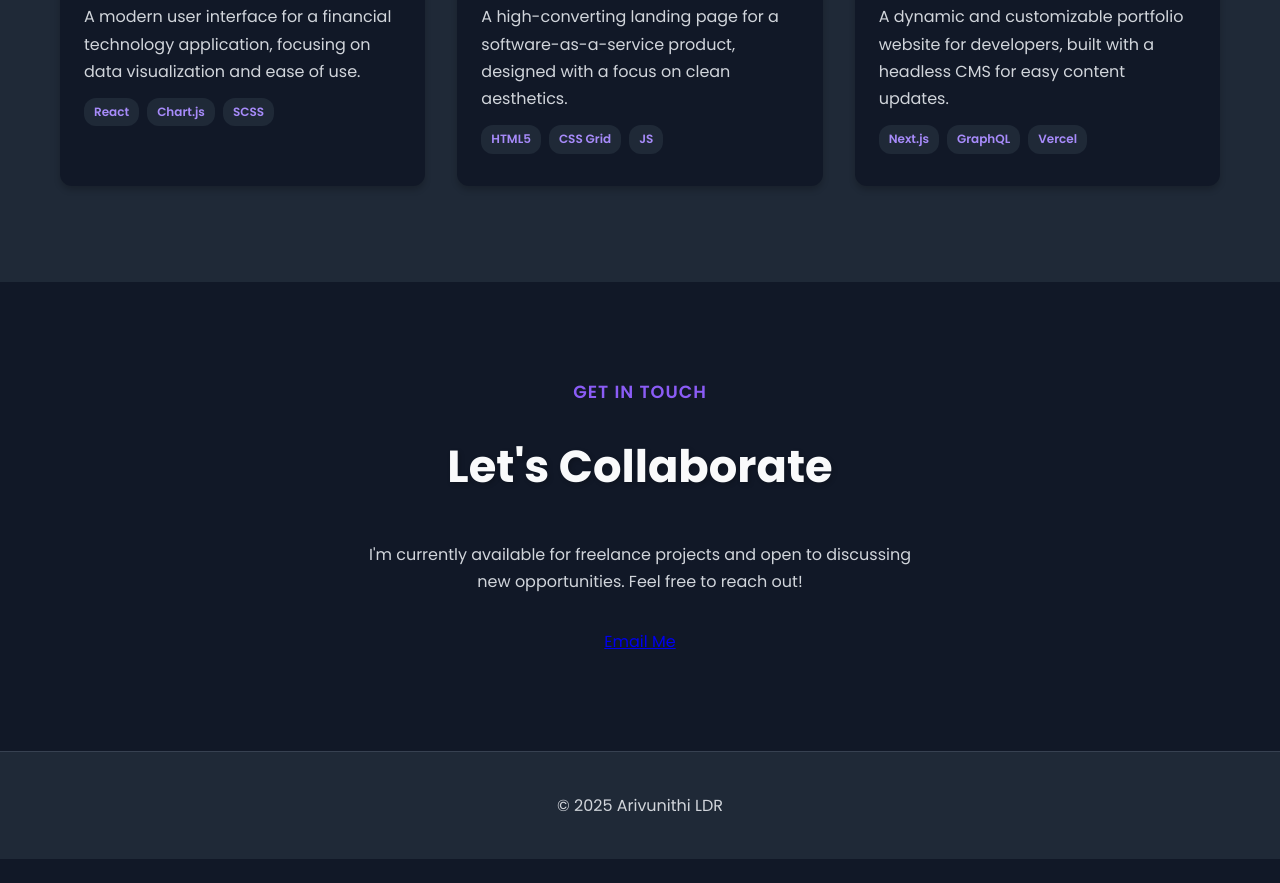
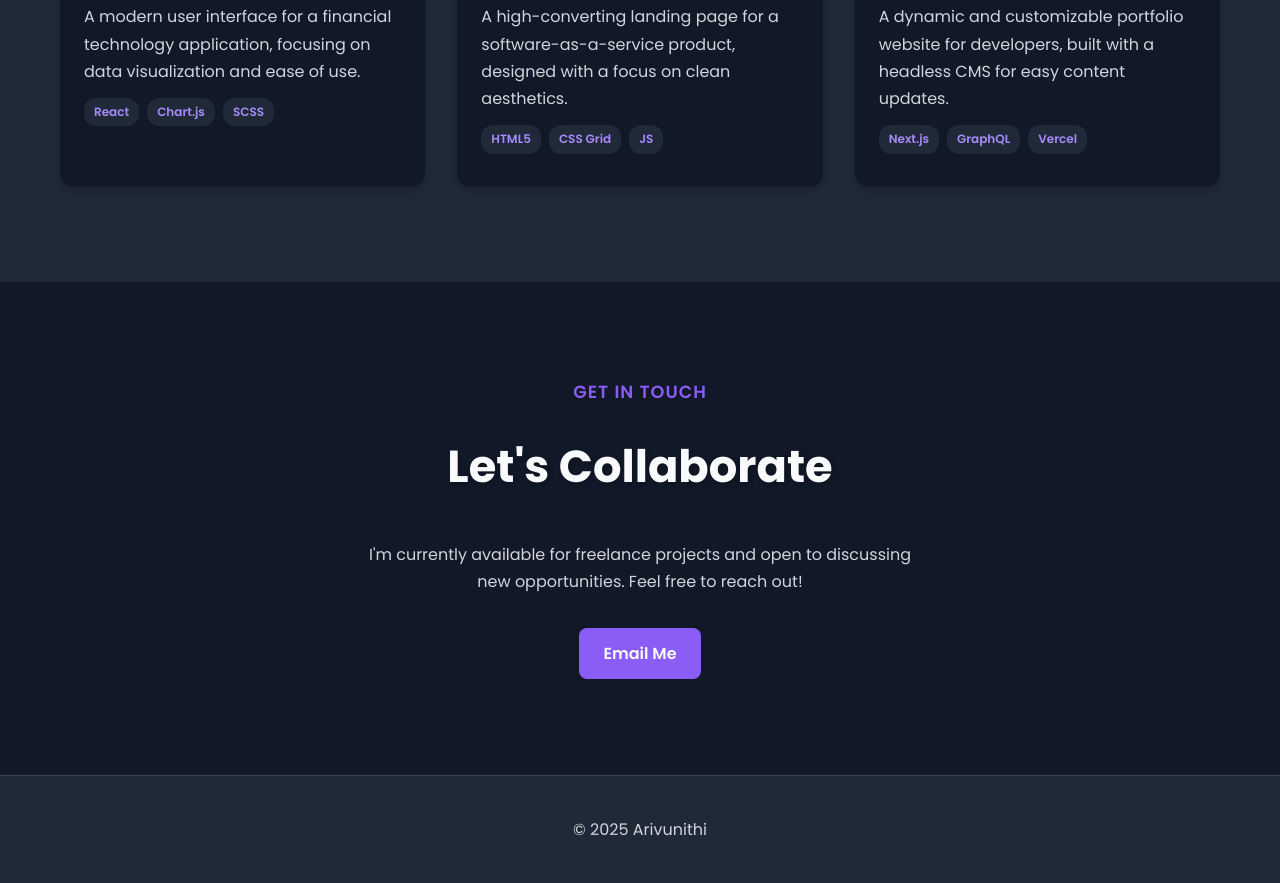
Before and after one commit to Arivunithildr/Portfolio-, a plain HTML site: page index.html in a window 1280 px wide. Shown: the part 2016-2899 px from the top of the page. Before the commit the page ends 2875 px from the top, so only its background shows below. Drawn offline with Linux system fonts and the light colour scheme.

Commit message:
Update index.html

```diff
--- a/index.html
+++ b/index.html
@@ -156,7 +156,6 @@
             -webkit-background-clip: text;
             -webkit-text-fill-color: transparent;
             background-clip: text;
-            text-fill-color: transparent;
         }
 
         .profile-bio p {
@@ -317,6 +316,22 @@
             margin: 0 auto 2rem;
         }
 
+        .hero-button {
+            display: inline-block;
+            background-color: var(--primary-color);
+            color: var(--heading-color);
+            padding: 12px 24px;
+            border-radius: 8px;
+            text-decoration: none;
+            font-weight: 600;
+            transition: background-color 0.3s ease, transform 0.3s ease;
+        }
+
+        .hero-button:hover {
+            background-color: var(--primary-hover-color);
+            transform: translateY(-3px);
+        }
+
         /* Footer */
         .footer {
             background-color: var(--card-color);
@@ -474,7 +489,7 @@
                 <p class="section-subtitle">Get In Touch</p>
                 <h2>Let's Collaborate</h2>
                 <p>I'm currently available for freelance projects and open to discussing new opportunities. Feel free to reach out!</p>
-                <a href="ldrarivunithi@gmail.com" class="hero-button">Email Me</a>
+                <a href="mailto:ldrarivunithi@gmail.com" class="hero-button">Email Me</a>
             </div>
         </section>
 
@@ -483,7 +498,7 @@
     <!-- Footer Section -->
     <footer class="footer">
         <div class="container">
-            <p>&copy; 2025 Arivunithi LDR </p>
+            <p>&copy; 2025 Arivunithi </p>
         </div>
     </footer>
 
```
